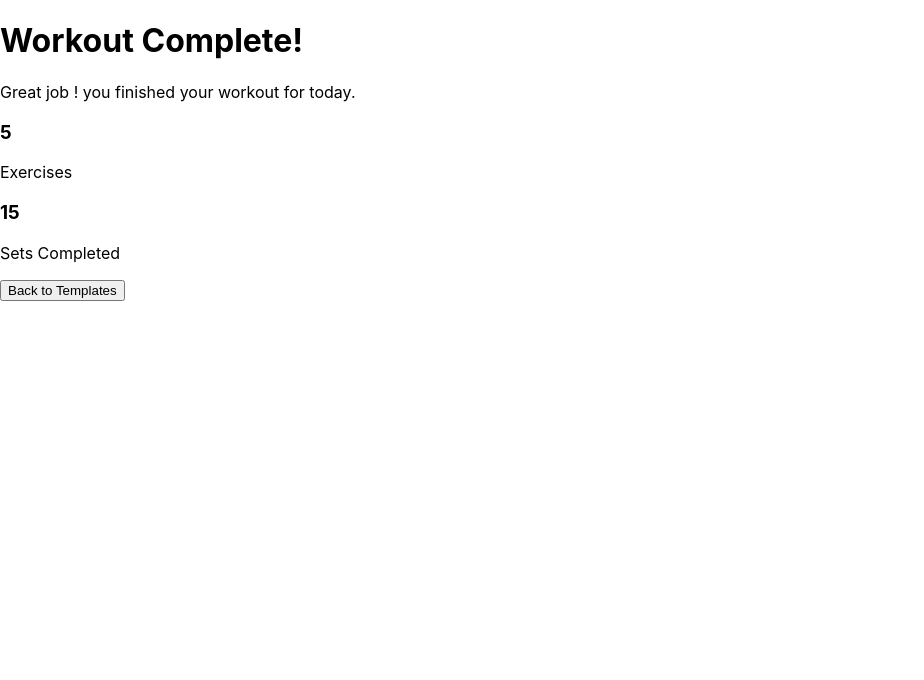
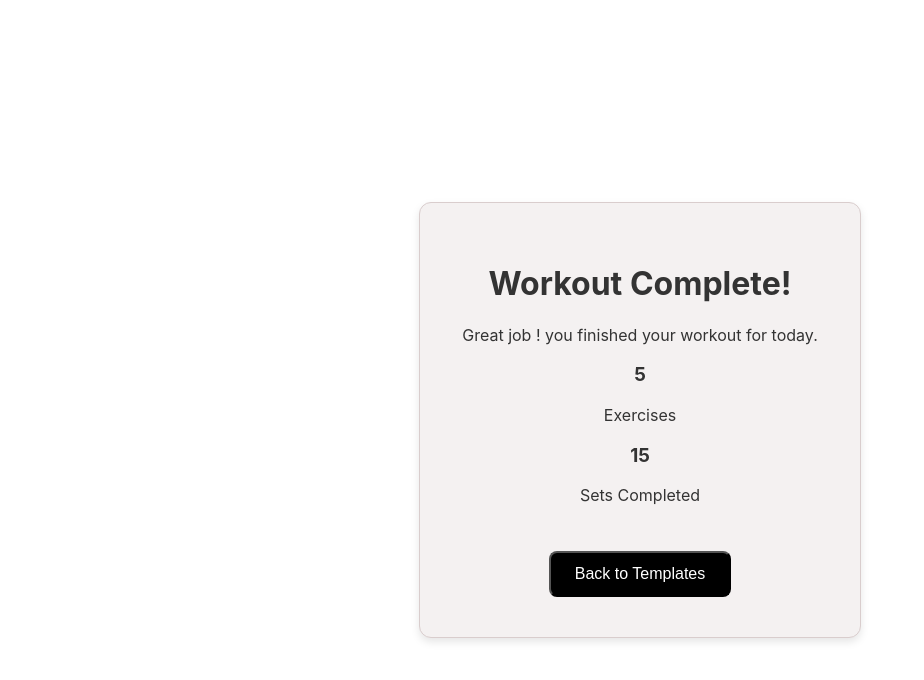
Before and after one commit to damonSkappel/workout-tracker-frontend, a React (Create React App) app: page /workout-complete in a window 1280 px wide. Shown: the top 680 px of the page, without its empty margins (0-924 px from the left). Built offline with nearby package versions, Linux system fonts and the light colour scheme.

Commit message:
made all of the links, not look like links anymore. I got rid of the blue with an underline

```diff
--- a/src/components/TemplateList.css
+++ b/src/components/TemplateList.css
@@ -1,3 +1,8 @@
+a {
+  text-decoration: none;
+  color: inherit;
+}
+
 .card-container {
   display: flex;
   flex-wrap: wrap;
--- a/src/components/WorkoutComplete.css
+++ b/src/components/WorkoutComplete.css
@@ -1,12 +1,34 @@
-/* .workout-complete-container {
-  background-color: #100e0e;
+.workout-complete-container {
+  display: flex;
+  justify-content: center;
+  align-items: center;
+  min-height: 100vh;
+  padding: 20px;
+}
+
+.completion-card {
+  background: #f4f1f1; /* Keep the light gray */
   border: 1px solid #d9cdcd;
   border-radius: 12px;
-  width: 80pc;
-  padding: 8px;
-  box-shadow: 0 2px 4px rgba(0, 0, 0, 0.1);
-  background: #d6cbcb;
-  transition: transform 0.2s ease;
-  min-width: 200px;
+  max-width: 400px; /* Much more reasonable width */
+  width: 100%;
+  padding: 40px 20px; /* More padding */
+  box-shadow: 0 4px 8px rgba(0, 0, 0, 0.1);
   text-align: center;
-} */
+  color: #333; /* Ensure text is dark enough */
+}
+
+.back-to-templates-button {
+  background-color: #000000;
+  color: white;
+  border-radius: 8px;
+  padding: 12px 24px;
+  font-size: 16px;
+  cursor: pointer;
+  margin-top: 30px;
+  display: inline-block;
+  transition: background-color 0.3s ease;
+}
+.back-to-templates-button:hover {
+  background-color: #333333;
+}
```
